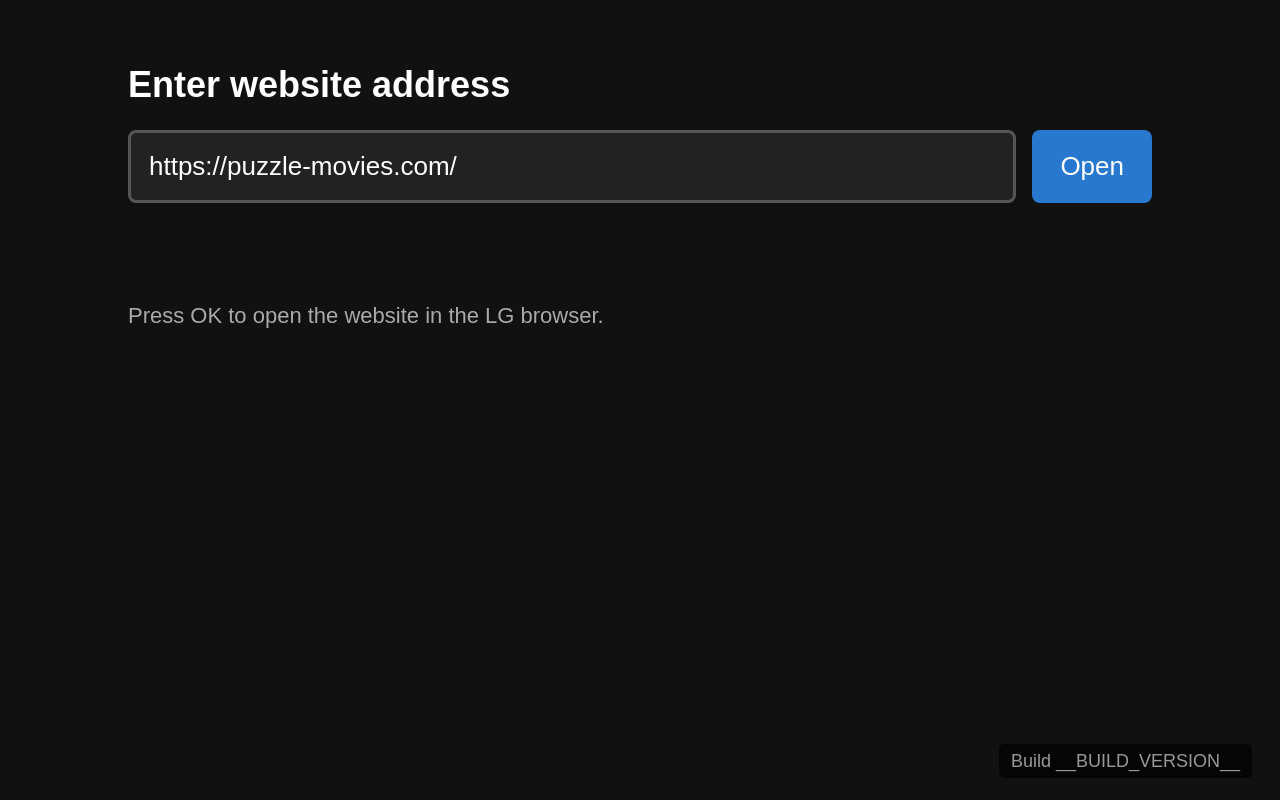
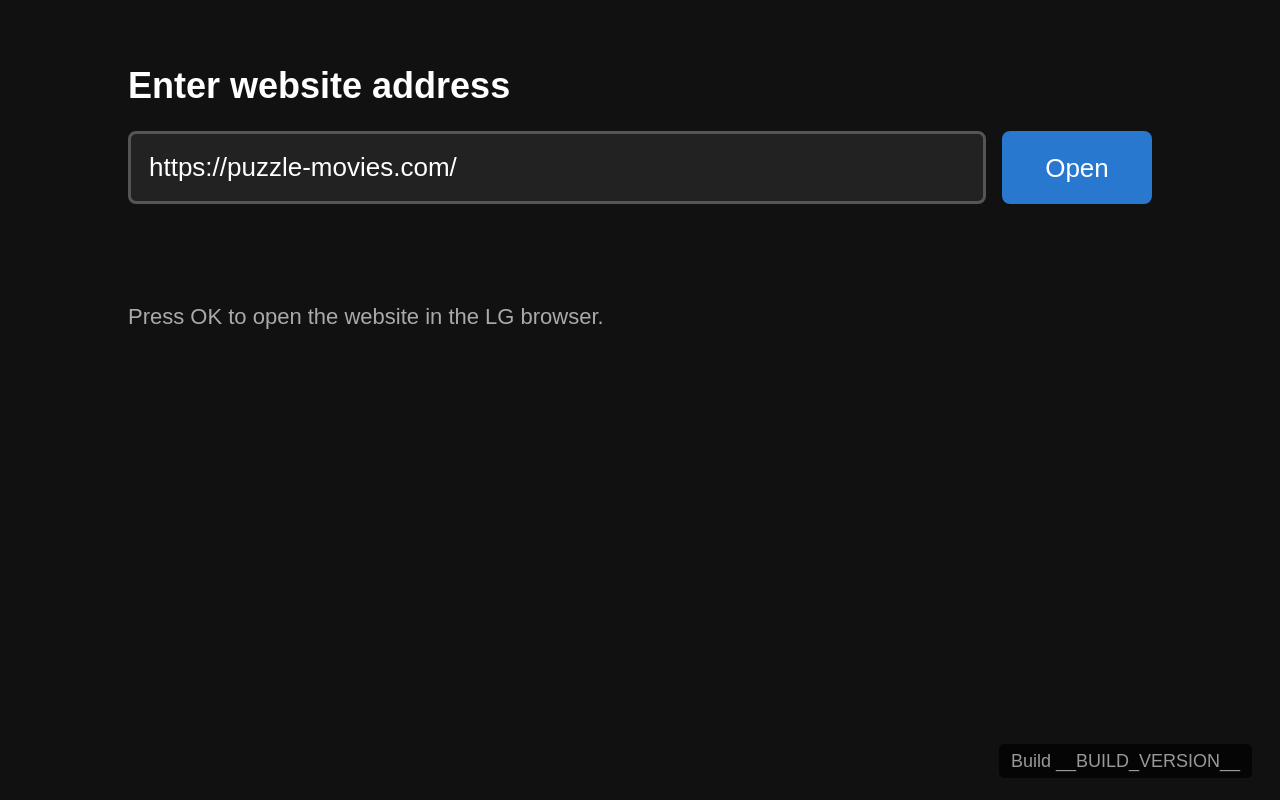
Before and after one commit to alexxic/clicktoplay, a website: page index.html in a window 1280 px wide. Drawn offline with Linux system fonts and the light colour scheme.

Commit message:
Update app.css

```diff
--- a/css/app.css
+++ b/css/app.css
@@ -3,20 +3,30 @@ body {
   width: 100%;
   height: 100%;
   margin: 0;
+  padding: 0;
+  overflow: hidden;
   background: #111;
   color: #fff;
   font-family: Arial, sans-serif;
 }
 
 body {
-  overflow: hidden;
+  position: fixed;
+  top: 0;
+  left: 0;
+  width: 100vw;
+  height: 100vh;
 }
 
 #page {
   box-sizing: border-box;
+  position: fixed;
+  top: 0;
+  left: 0;
   width: 100vw;
   height: 100vh;
   padding: 8vh 10vw;
+  overflow: hidden;
 }
 
 #urlScreen {
@@ -28,25 +38,32 @@ body {
 
 h1 {
   margin: 0 0 24px;
+  color: #fff;
   font-size: 36px;
+  font-weight: 600;
+  line-height: 1.2;
 }
 
 form {
   display: flex;
   flex-wrap: wrap;
   gap: 16px;
+  width: 100%;
 }
 
 #urlInput {
   box-sizing: border-box;
   flex: 1 1 600px;
   min-width: 0;
+  min-height: 68px;
   padding: 18px;
   border: 3px solid #555;
   border-radius: 8px;
   background: #222;
   color: #fff;
+  font-family: Arial, sans-serif;
   font-size: 26px;
+  line-height: 1.2;
 }
 
 #urlInput:focus {
@@ -54,30 +71,42 @@ form {
   outline: none;
 }
 
-button {
+#openButton {
+  box-sizing: border-box;
+  min-width: 150px;
   min-height: 68px;
   padding: 0 28px;
   border: 0;
   border-radius: 8px;
   background: #2878d0;
   color: #fff;
+  cursor: pointer;
+  font-family: Arial, sans-serif;
   font-size: 26px;
+  line-height: 1;
 }
 
-button:focus {
+#openButton:hover {
+  background: #3489e5;
+}
+
+#openButton:focus {
   outline: 4px solid #fff;
   outline-offset: 3px;
 }
 
 #error {
+  box-sizing: border-box;
   min-height: 32px;
   margin-top: 16px;
   color: #ff8585;
   font-size: 22px;
+  line-height: 1.4;
 }
 
 .help {
-  margin-top: 48px;
+  max-width: 900px;
+  margin: 48px 0 0;
   color: #aaa;
   font-size: 22px;
   line-height: 1.5;
@@ -95,4 +124,5 @@ button:focus {
   font-size: 18px;
   line-height: 1;
   pointer-events: none;
+  user-select: none;
 }
```
